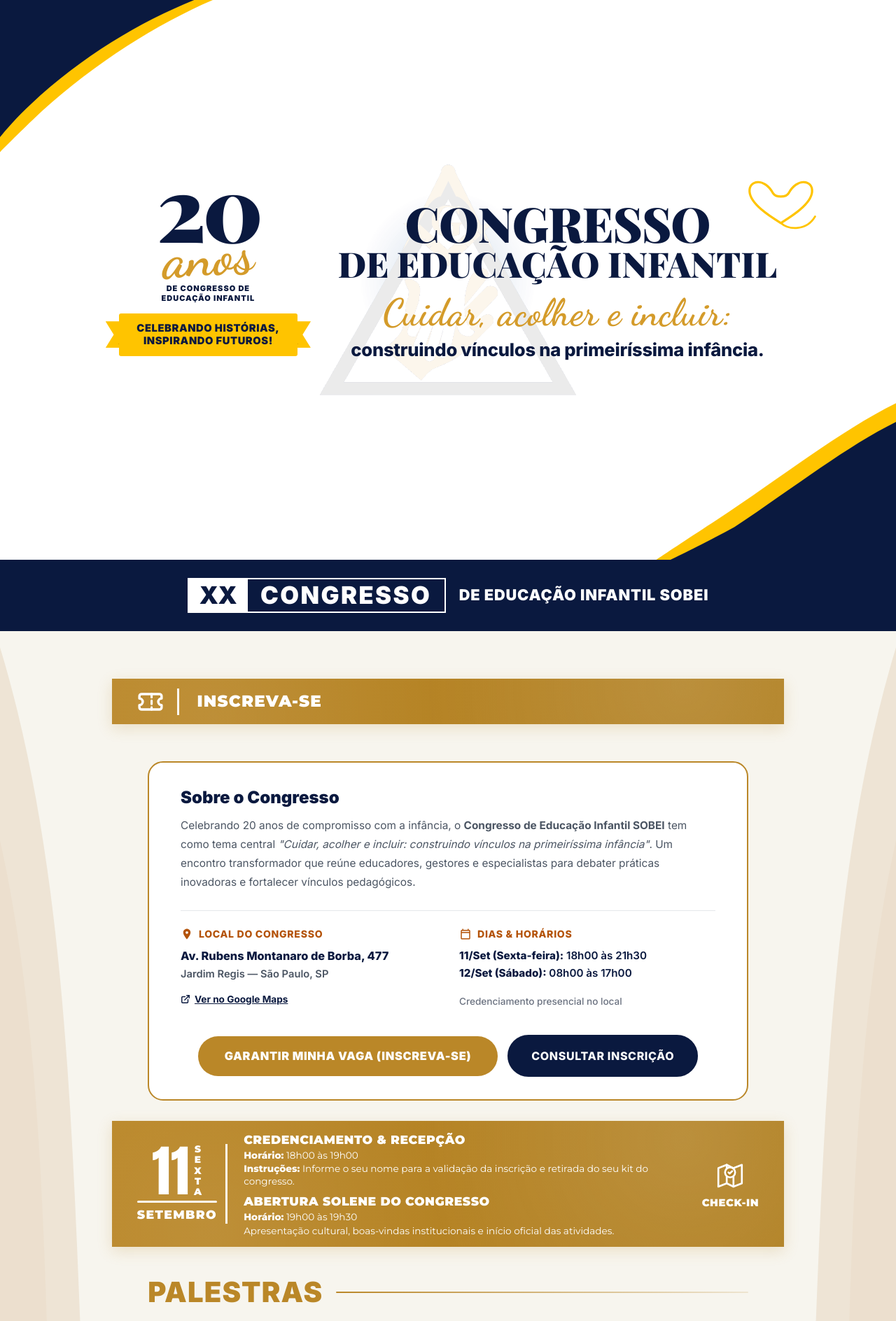
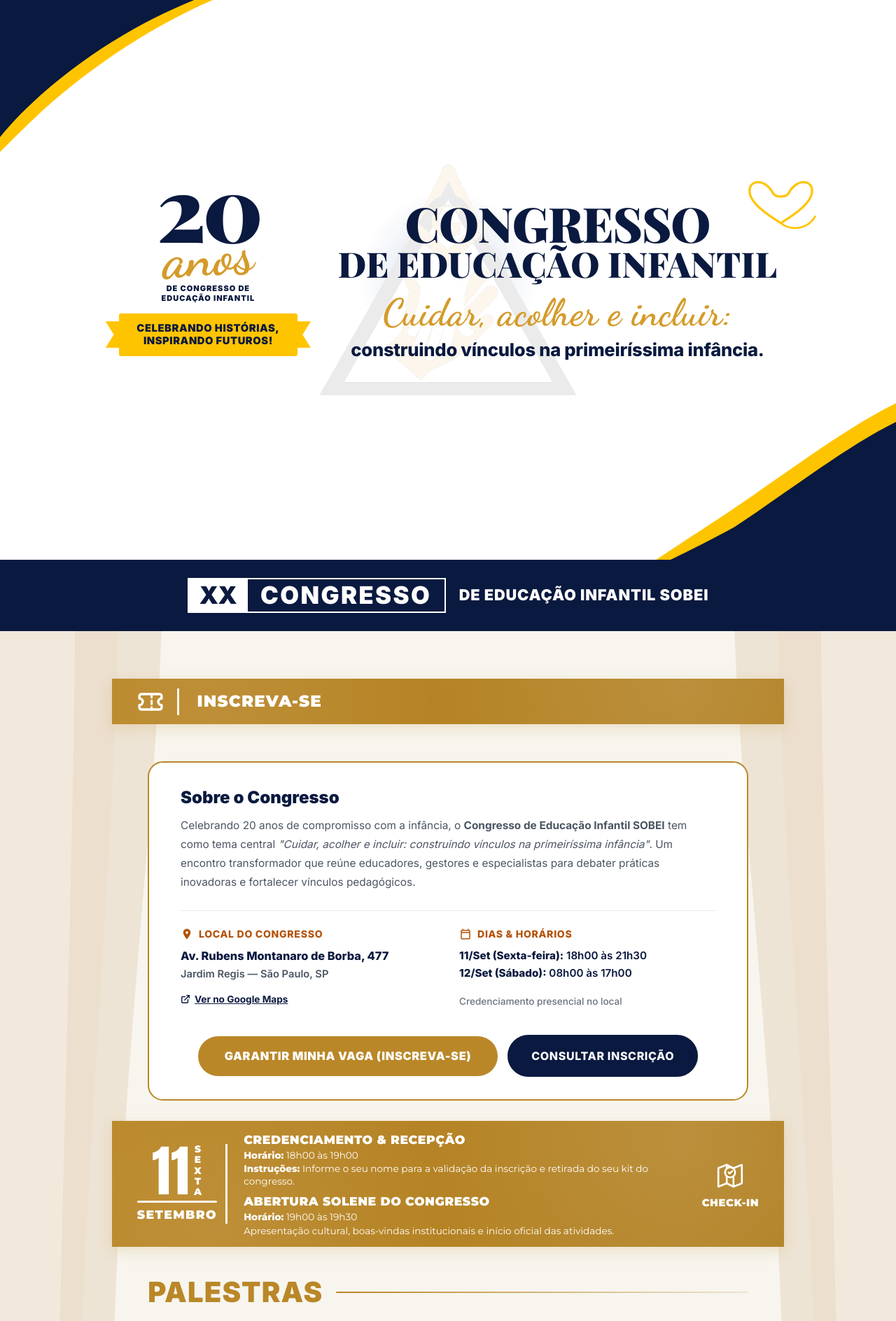
Before and after one commit to SOBEI-ERP/congresso.sobei.org.br, a Next.js app: page / in a window 1280 px wide. Shown: the top 1888 px of the page at 70% size. Built offline with nearby package versions, Linux system fonts and the light colour scheme.

Commit message:
style(waves): ajustar transicao reta das ondas com a barra azul marinho

```diff
--- a/src/app/page.js
+++ b/src/app/page.js
@@ -144,42 +144,42 @@
 
       {/* Flowing Organic Background Waves (Behind Cards - Left & Right) */}
       <div className="schedule-bg-decor" aria-hidden="true">
-        {/* Left Wave Flow (Simétrico ao Lado Direito) */}
+        {/* Left Wave Flow (Fim reto horizontal na barra azul) */}
         <div className="schedule-bg-wave schedule-bg-wave--left">
           <svg viewBox="0 0 500 1400" preserveAspectRatio="none" className="schedule-bg-wave-svg">
             <path
-              d="M -20,0 C 200,220 60,520 250,820 C 350,980 160,1220 50,1400 L -20,1400 Z"
+              d="M -20,0 L 260,0 C 260,180 80,480 250,820 C 350,980 160,1220 50,1400 L -20,1400 Z"
               fill="#DECBB0"
               opacity="0.4"
             />
             <path
-              d="M -20,100 C 140,300 20,600 180,880 C 260,1040 80,1280 -20,1350 Z"
+              d="M -20,0 L 190,0 C 190,220 40,560 180,880 C 260,1040 80,1280 -20,1350 L -20,1400 Z"
               fill="#EBDDC8"
               opacity="0.55"
             />
             <path
-              d="M -20,400 C 120,580 50,850 150,1100 C 80,1260 -20,1380 -20,1400 Z"
+              d="M -20,0 L 120,0 C 120,300 30,720 150,1100 C 80,1260 -20,1380 -20,1400 Z"
               fill="#F5EDE1"
               opacity="0.7"
             />
           </svg>
         </div>
 
-        {/* Right Wave Flow */}
+        {/* Right Wave Flow (Fim reto horizontal na barra azul) */}
         <div className="schedule-bg-wave schedule-bg-wave--right">
           <svg viewBox="0 0 500 1400" preserveAspectRatio="none" className="schedule-bg-wave-svg">
             <path
-              d="M 520,0 C 300,220 440,520 250,820 C 150,980 340,1220 450,1400 L 520,1400 Z"
+              d="M 520,0 L 240,0 C 240,180 420,480 250,820 C 150,980 340,1220 450,1400 L 520,1400 Z"
               fill="#DECBB0"
               opacity="0.4"
             />
             <path
-              d="M 520,100 C 360,300 480,600 320,880 C 240,1040 420,1280 520,1350 Z"
+              d="M 520,0 L 310,0 C 310,220 460,560 320,880 C 240,1040 420,1280 520,1350 L 520,1400 Z"
               fill="#EBDDC8"
               opacity="0.55"
             />
             <path
-              d="M 520,400 C 380,580 450,850 350,1100 C 420,1260 520,1380 520,1400 Z"
+              d="M 520,0 L 380,0 C 380,300 470,720 350,1100 C 420,1260 520,1380 520,1400 Z"
               fill="#F5EDE1"
               opacity="0.7"
             />
--- a/src/styles/home.css
+++ b/src/styles/home.css
@@ -534,10 +534,10 @@
 /* ---- Ondas Orgânicas de Fundo (Atrás de Todos os Cards - Esquerda e Direita) ---- */
 .schedule-bg-decor {
   position: absolute;
-  top: 70px;
+  top: 0;
   left: 0;
   width: 100%;
-  height: calc(100% - 70px);
+  height: 100%;
   pointer-events: none;
   z-index: 1;
   overflow: hidden;
```
Also changed, not shown: src/app/consulta/page.js (+7 -7 lines), src/app/inscricao/page.js (+7 -7 lines), public/images/palestrantes/Foto_cerimoniaDoAbraço.jpeg (added).
